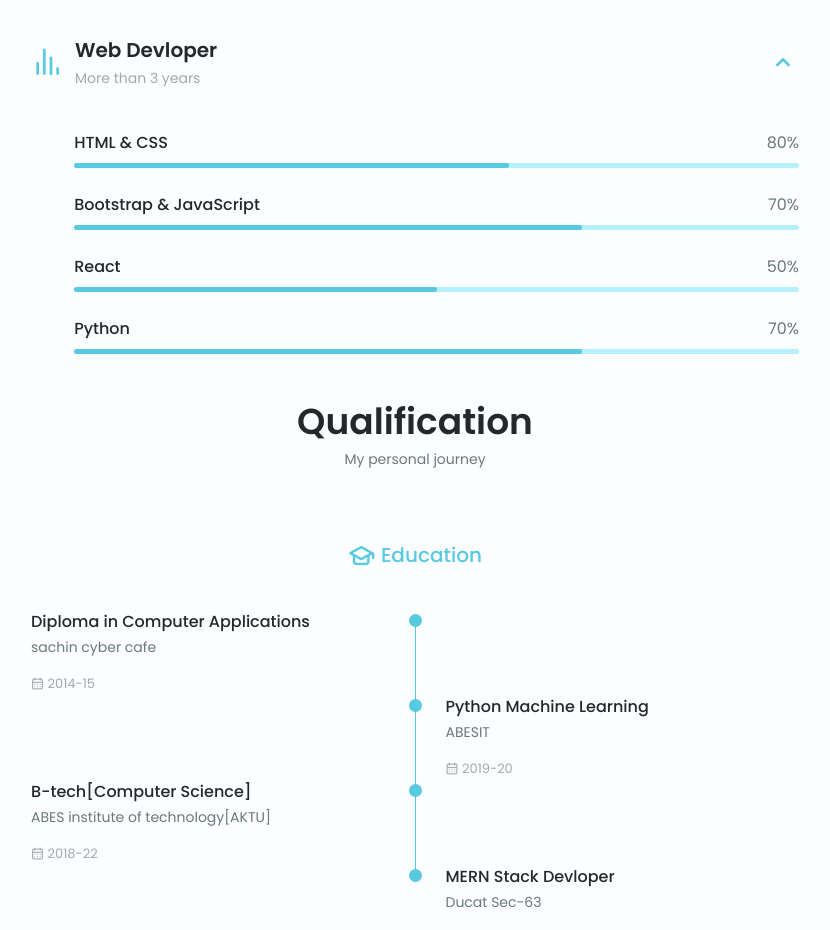
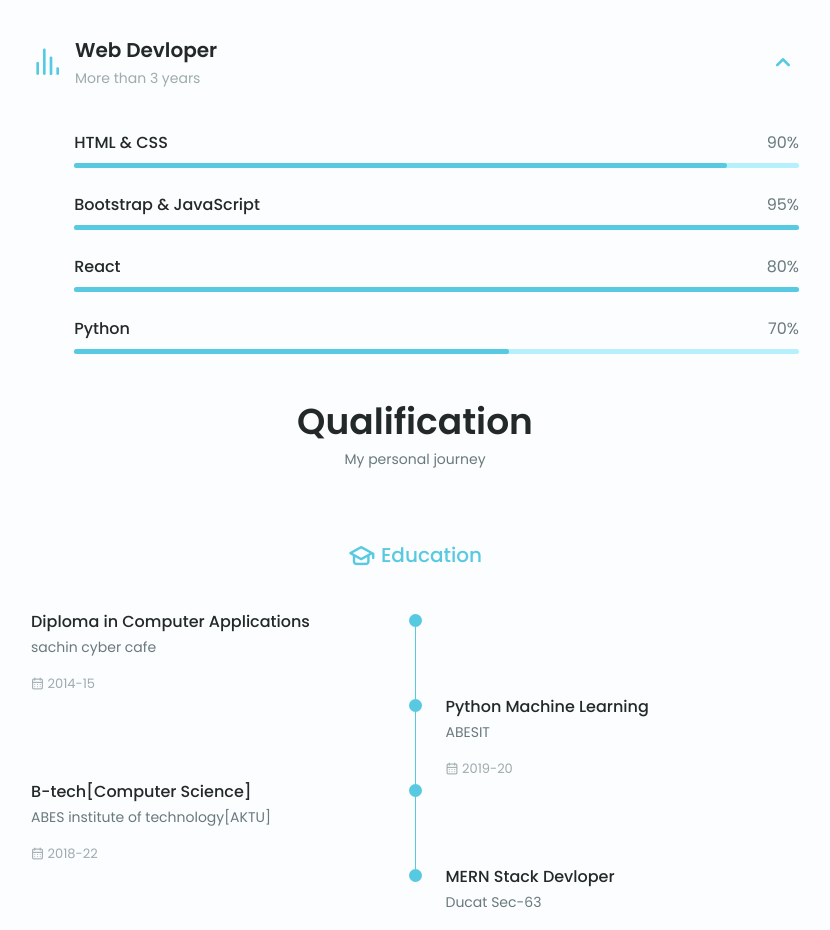
Before and after one commit to ankitkumar0021/My_portfolio, a plain HTML site: page index.html in a window 1280 px wide. Shown: the part 1700-2630 px from the top of the page, without its empty margins (225-1055 px from the left). Drawn offline with nearby package versions, Linux system fonts and the light colour scheme.

Commit message:
updation

```diff
--- a/index.html
+++ b/index.html
@@ -167,28 +167,28 @@
                                 <div class="skills__data">
                                     <div class="skills__titles">
                                         <h3 class="skills__name">HTML & CSS</h3>
-                                        <span class="skills__number">80%</span>
+                                        <span class="skills__number">90%</span>
                                     </div>
                                     <div class="skills__bar">
-                                        <span class="skills__percentage skills__python"></span>
+                                        <span class="skills__percentage skills__html"></span>
                                     </div>
                                 </div>
                                <div class="skills__data">
                                    <div class="skills__titles">
                                        <h3 class="skills__name">Bootstrap & JavaScript</h3>
-                                       <span class="skills__number">70%</span>
+                                       <span class="skills__number">95%</span>
                                    </div>
                                    <div class="skills__bar">
-                                       <span class="skills__percentage skills__tab"></span>
+                                       <span class="skills__percentage skills__javascript"></span>
                                    </div>
                                </div>
                                <div class="skills__data">
                                    <div class="skills__titles">
                                        <h3 class="skills__name">React</h3>
-                                       <span class="skills__number">50%</span>
+                                       <span class="skills__number">80%</span>
                                    </div>
                                    <div class="skills__bar">
-                                       <span class="skills__percentage skills__sql"></span>
+                                       <span class="skills__percentage skills__react"></span>
                                    </div>
                                </div>
                                <div class="skills__data">
@@ -197,7 +197,7 @@
                                        <span class="skills__number">70%</span>
                                    </div>
                                    <div class="skills__bar">
-                                       <span class="skills__percentage skills__google"></span>
+                                       <span class="skills__percentage skills__python"></span>
                                    </div>
                                </div>
                             </div>
```
Also changed, not shown: 2 other files.
